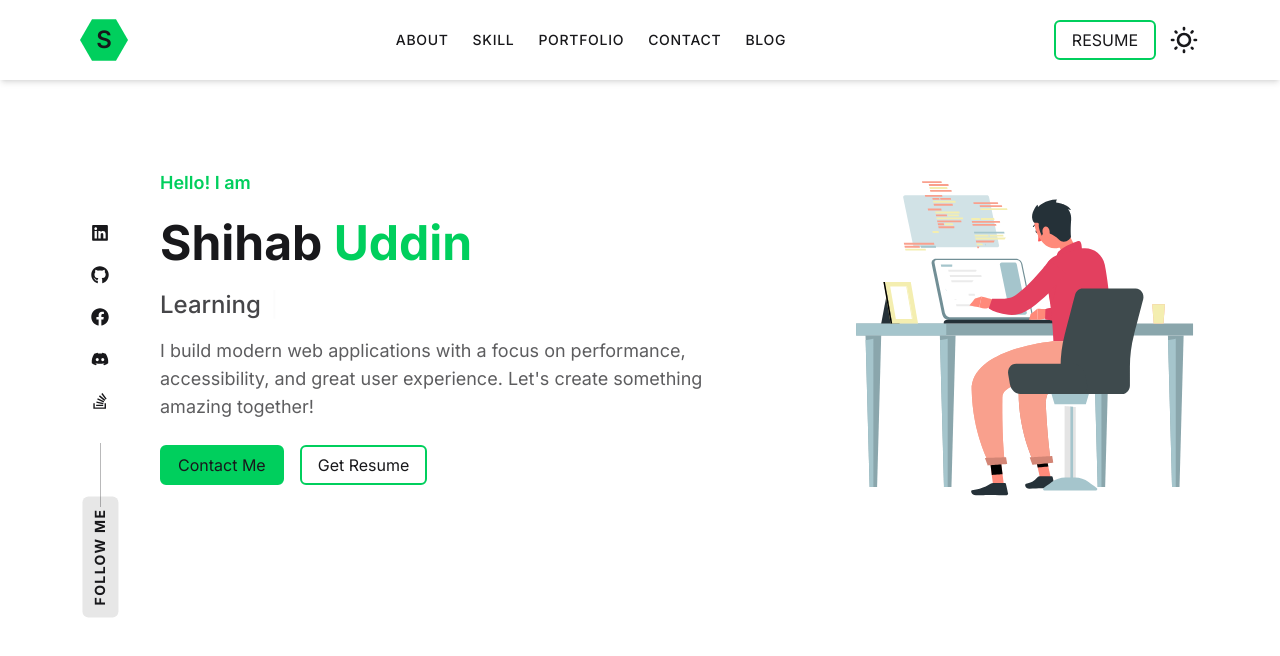
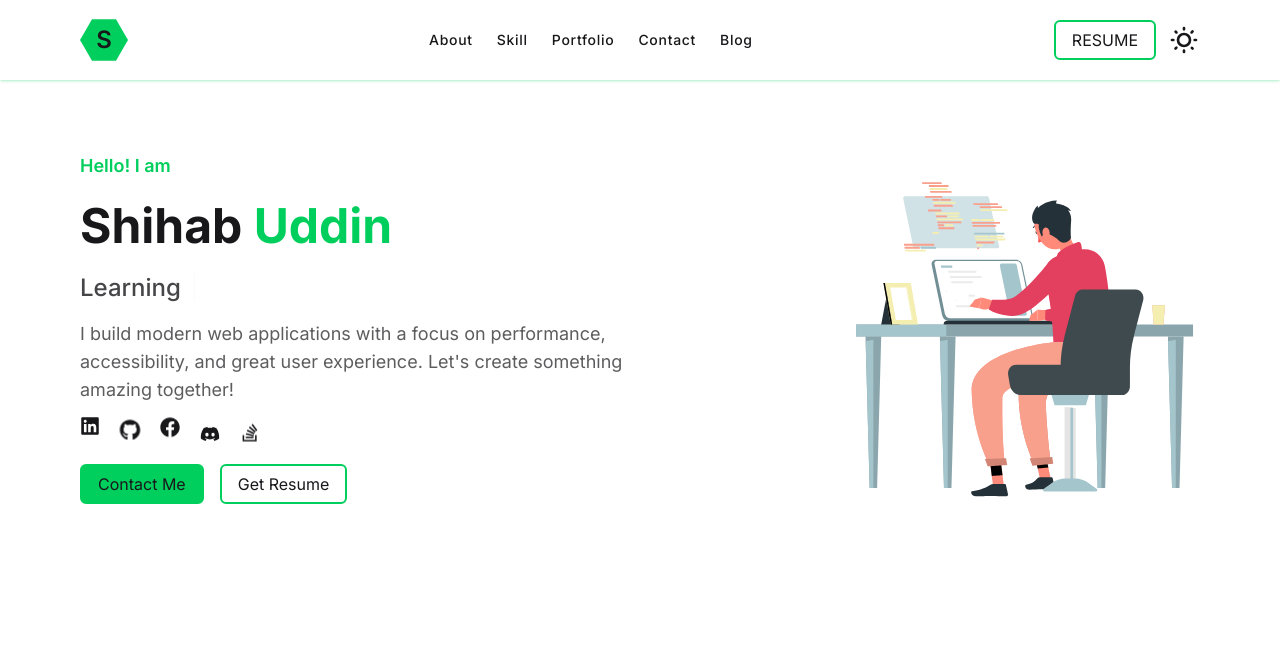
Before and after one commit to shihabuddin-dev/shihab-dev, a React (Vite) app: page / in a window 1280 px wide. Shown: the top 656 px of the page. Built offline with nearby package versions, Linux system fonts and the light colour scheme.

Commit message:
navbar and hero section make smooth

```diff
--- a/src/components/home/Hero.jsx
+++ b/src/components/home/Hero.jsx
@@ -1,93 +1,16 @@
 import Lottie from 'lottie-react';
 import coding from '../../assets/lottis/coding.json'
 import Button from '../ui/Button';
-import { FaLinkedin, FaGithub, FaFacebook, FaDiscord, FaStackOverflow } from 'react-icons/fa';
 import { Typewriter } from 'react-simple-typewriter';
-import { motion } from 'framer-motion';
-import SectionHeading from '../shared/SectionHeading';
-
-const socialLinks = [
-    {
-        href: 'https://linkedin.com/in/shihab-dev',
-        icon: <FaLinkedin />,
-        label: 'LinkedIn',
-    },
-    {
-        href: 'https://github.com/shihabuddin-dev',
-        icon: <FaGithub />,
-        label: 'GitHub',
-    },
-    {
-        href: 'https://facebook.com/your-facebook',
-        icon: <FaFacebook />,
-        label: 'Facebook',
-    },
-    {
-        href: 'https://discord.com/users/shihab.dev',
-        icon: <FaDiscord />,
-        label: 'Discord',
-    },
-    {
-        href: 'https://stackoverflow.com/users/29589367/shihab-dev',
-        icon: <FaStackOverflow />,
-        label: 'Stack Overflow',
-    },
-];
-
-const iconVariants = {
-    initial: { y: 0, opacity: 1 },
-    animate: {
-        y: [0, -10, 0],
-        opacity: 1,
-        transition: {
-            repeat: Infinity,
-            duration: 2.5,
-            ease: 'easeInOut',
-            repeatType: 'loop',
-            delay: 0.2,
-            staggerChildren: 0.15,
-        },
-    },
-    hover: {
-        scale: 1.25,
-        boxShadow: '0 4px 24px 0 var(--color-primary, #5046E5)',
-        color: 'var(--color-primary, #5046E5)',
-        transition: { type: 'spring', stiffness: 400, damping: 15 },
-    },
-};
+import AnimatedSocialIcon from '../shared/AnimatedSocialIcon';
 
 const Hero = () => {
-
 
     return (
         <section className="flex flex-col md:flex-row items-center justify-between gap-8 md:rellative">
 
-            {/* Social Sidebar - Desktop Only */}
-            <div className="hidden md:flex flex-col items-center gap-6 absolute left-10 top-1/2 -translate-y-1/2 z-10 text-lg">
-
-                {socialLinks.map((link, i) => (
-                    <motion.a
-                        key={link.label}
-                        href={link.href}
-                        target="_blank"
-                        rel="noopener noreferrer"
-                        className="rounded-full"
-                        initial="initial"
-                        animate="animate"
-                        whileHover="hover"
-                        variants={iconVariants}
-                        custom={i}
-                        aria-label={link.label}
-                    >
-                        {link.icon}
-                    </motion.a>
-                ))}
-                <div className="w-px h-16 bg-base-content/30 my-2"></div>
-                <div className="bg-base-content/10 px-3 py-2 rounded-md rotate-[-90deg] text-base-content font-bold tracking-widest text-sm select-none">FOLLOW ME</div>
-            </div>
-
             {/* Left: Text Content */}
-            <div className="flex flex-col items-start gap-3 md:gap-4 md:pl-20">
+            <div className="flex flex-col items-start gap-3 md:gap-4">
                 <p className="text-primary text-lg font-semibold">Hello! I am</p>
                 <h1 className="text-4xl md:text-5xl font-bold leading-tight text-base-content">
                     Shihab <span className="text-primary">Uddin</span>
@@ -104,37 +27,18 @@ const Hero = () => {
                 <p className="text-base md:text-lg text-base-content/70 max-w-xl">
                     I build modern web applications with a focus on performance, accessibility, and great user experience. Let's create something amazing together!
                 </p>
+                {/* Social Row*/}
+                <AnimatedSocialIcon />
                 <div className="flex gap-2 md:gap-4 mt-2">
                     <Button>   <a href="#contact">Contact Me</a></Button>
                     <Button variant='outline'>      <a href="/resume.pdf" download>Get Resume</a></Button>
                 </div>
             </div>
 
-            {/* Social Row - Mobile Only */}
-            <div className="flex flex-col items-center w-full gap-4 md:hidden">
-                <SectionHeading>Follow ME</SectionHeading>
-                <div className="flex items-center justify-center gap-5 text-xl">
-                    {socialLinks.map((link, i) => (
-                        <motion.a
-                            key={link.label}
-                            href={link.href}
-                            target="_blank"
-                            rel="noopener noreferrer"
-                            className="rounded-full"
-                            initial="initial"
-                            animate="animate"
-                            whileHover="hover"
-                            variants={iconVariants[i % iconVariants.length] || iconVariants[0]}
-                            aria-label={link.label}
-                        >
-                            {link.icon}
-                        </motion.a>
-                    ))}
-                </div>
-            </div>
+
             {/* Right: Lottie Animation */}
             <div>
-                <Lottie animationData={coding} className="w-full h-[250px] md:h-[350px]" />
+                <Lottie animationData={coding} className="w-full h-[220px] md:h-[350px]" />
             </div>
         </section>
     );
--- /dev/null
+++ b/src/components/shared/AnimatedSocialIcon.jsx
@@ -0,0 +1,183 @@
+import { FaLinkedin, FaGithub, FaFacebook, FaDiscord, FaStackOverflow } from 'react-icons/fa';
+import { motion } from 'framer-motion';
+
+const socialLinks = [
+    {
+        href: 'https://linkedin.com/in/shihab-dev',
+        icon: <FaLinkedin />,
+        label: 'LinkedIn',
+    },
+    {
+        href: 'https://github.com/shihabuddin-dev',
+        icon: <FaGithub />,
+        label: 'GitHub',
+    },
+    {
+        href: 'https://facebook.com/your-facebook',
+        icon: <FaFacebook />,
+        label: 'Facebook',
+    },
+    {
+        href: 'https://discord.com/users/shihab.dev',
+        icon: <FaDiscord />,
+        label: 'Discord',
+    },
+    {
+        href: 'https://stackoverflow.com/users/29589367/shihab-dev',
+        icon: <FaStackOverflow />,
+        label: 'Stack Overflow',
+    },
+];
+
+const iconVariants = {
+    initial: { y: 0, opacity: 1 },
+    animate: {
+        y: [0, 8, 0],
+        opacity: 1,
+        transition: {
+            repeat: Infinity,
+            duration: 2.5,
+            ease: 'easeInOut',
+            repeatType: 'loop',
+            delay: 0.2,
+            staggerChildren: 0.15,
+        },
+    },
+    hover: {
+        scale: 1.25,
+        boxShadow: '0 4px 24px 0 var(--color-primary, #5046E5)',
+        color: 'var(--color-primary, #5046E5)',
+        transition: { type: 'spring', stiffness: 400, damping: 15 },
+    },
+};
+
+// Unique animation variants for each social icon (reduced, more subtle)
+const uniqueIconVariants = {
+    linkedin: {
+        initial: { y: 0, opacity: 1 },
+        animate: {
+            y: [0, -6, 0],
+            opacity: 1,
+            transition: {
+                repeat: Infinity,
+                duration: 3,
+                ease: 'easeInOut',
+                repeatType: 'loop',
+                delay: 0.1,
+            },
+        },
+        hover: {
+            scale: 1.15,
+            color: 'var(--color-primary, #5046E5)',
+            transition: { type: 'spring', stiffness: 400, damping: 15 },
+        },
+    },
+    github: {
+        initial: { y: 0, opacity: 1 },
+        animate: {
+            scale: [1, 1.08, 1],
+            opacity: 1,
+            transition: {
+                repeat: Infinity,
+                duration: 2.8,
+                ease: 'easeInOut',
+                repeatType: 'loop',
+                delay: 0.3,
+            },
+        },
+        hover: {
+            scale: 1.18,
+            color: 'var(--color-primary, #5046E5)',
+            transition: { type: 'spring', stiffness: 400, damping: 15 },
+        },
+    },
+    facebook: {
+        initial: { y: 0, opacity: 1 },
+        animate: {
+            y: [0, -4, 0],
+            opacity: 1,
+            transition: {
+                repeat: Infinity,
+                duration: 3.2,
+                ease: 'easeInOut',
+                repeatType: 'loop',
+                delay: 0.5,
+            },
+        },
+        hover: {
+            scale: 1.15,
+            color: 'var(--color-primary, #5046E5)',
+            transition: { type: 'spring', stiffness: 400, damping: 15 },
+        },
+    },
+    discord: {
+        initial: { y: 0, opacity: 1 },
+        animate: {
+            y: [0, 6, 0],
+            opacity: 1,
+            transition: {
+                repeat: Infinity,
+                duration: 3.1,
+                ease: 'easeInOut',
+                repeatType: 'loop',
+                delay: 0.7,
+            },
+        },
+        hover: {
+            scale: 1.15,
+            color: 'var(--color-primary, #5046E5)',
+            transition: { type: 'spring', stiffness: 400, damping: 15 },
+        },
+    },
+    stackoverflow: {
+        initial: { y: 0, opacity: 1 },
+        animate: {
+            rotate: [0, 8, 0],
+            opacity: 1,
+            transition: {
+                repeat: Infinity,
+                duration: 3.5,
+                ease: 'easeInOut',
+                repeatType: 'loop',
+                delay: 0.9,
+            },
+        },
+        hover: {
+            scale: 1.13,
+            color: 'var(--color-primary, #5046E5)',
+            transition: { type: 'spring', stiffness: 400, damping: 15 },
+        },
+    },
+};
+
+const AnimatedSocialIcon = () => {
+    return (
+        <div className="flex flex-col items-center gap-4 ">
+            <div className="flex items-center justify-center gap-5 text-xl">
+                {socialLinks.map((link) => {
+                    // Get unique variant based on social platform
+                    const variantKey = link.label.toLowerCase();
+                    const uniqueVariant = uniqueIconVariants[variantKey] || iconVariants;
+                    return (
+                        <motion.a
+                            key={link.label}
+                            href={link.href}
+                            target="_blank"
+                            rel="noopener noreferrer"
+                            className="rounded-full transition-all duration-200 hover:scale-110 hover:shadow-lg hover:shadow-primary/60"
+                            initial="initial"
+                            animate="animate"
+                            whileHover="hover"
+                            variants={uniqueVariant}
+                            aria-label={link.label}
+                        >
+                            {link.icon}
+                        </motion.a>
+                    );
+                })}
+            </div>
+        </div>
+    );
+};
+
+export default AnimatedSocialIcon;
--- a/src/components/shared/Navbar.jsx
+++ b/src/components/shared/Navbar.jsx
@@ -10,19 +10,21 @@ const Navbar = () => {
     const [isOpen, setIsOpen] = useState(false);
 
     const navLinks = [
-        { name: "ABOUT", path: "/about" },
-        { name: "SKILL", path: "/skill" },
-        { name: "PORTFOLIO", path: "/portfolio" },
-        { name: "CONTACT", path: "/contact" },
-        { name: "BLOG", path: "/blog" },
+        { name: "About", path: "/about" },
+        { name: "Skill", path: "/skill" },
+        { name: "Portfolio", path: "/portfolio" },
+        { name: "Contact", path: "/contact" },
+        { name: "Blog", path: "/blog" },
     ];
+    const linkClass = "hover:text-primary transition-all duration-300 hover:shadow-xl hover:shadow-primary/60"
 
     const handleLinkClick = () => {
         setIsOpen(false);
     };
 
     return (
-        <nav className="px-4 py-2 md:py-4 flex items-center justify-between relative max-w-6xl mx-auto">
+        <nav className="fixed top-0 left-0 w-full bg-base-100 z-50 shadow-sm shadow-primary/25">
+            <div className="max-w-6xl mx-auto px-4 py-3 md:py-4 flex items-center justify-between">
                 {/* Logo */}
                 <div className="w-12 h-12">
                     <Logo />
@@ -31,7 +33,7 @@ const Navbar = () => {
                 <ul className="hidden lg:flex gap-6 text-sm font-medium tracking-wider">
                     {navLinks.map((link) => (
                         <li key={link.name}>
-                        <a href={`#${link.path}`} className="hover:text-primary">
+                            <a href={`#${link.path}`} className={linkClass}>
                                 {link.name}
                             </a>
                         </li>
@@ -49,7 +51,7 @@ const Navbar = () => {
                         <GiHamburgerMenu />
                     </button>
                 </div>
-
+            </div>
             {/* Mobile menu */}
             <div
                 className={`lg:hidden text-base-content fixed top-0 left-0 h-full w-full bg-base-100 z-50 transition-transform duration-300 text-center ease-in-out ${isOpen ? "translate-x-0" : "-translate-x-full"
@@ -62,7 +64,6 @@ const Navbar = () => {
                         className="py-2 px-2 rounded-sm text-2xl absolute top-4 right-4"
                         onClick={() => setIsOpen(false)}
                     >
-
                         <IoIosClose className="text-3xl font-bold" />
                     </button>
 
@@ -77,7 +78,7 @@ const Navbar = () => {
                             <li key={link.name}>
                                 <a
                                     href={`#${link.path}`}
-                                    className="hover:text-primary"
+                                    className={linkClass}
                                     onClick={handleLinkClick}
                                 >
                                     {link.name}
@@ -89,9 +90,8 @@ const Navbar = () => {
                     {/* Resume & Theme Toggle */}
                     <div className="space-y-3">
                         <Button variant="outline">
-                            RESUME
+                            Resume
                         </Button>
-                        {/* <Button> <ThemeToggle/></Button> */}
                     </div>
                 </div>
             </div>
--- a/src/components/shared/SectionHeading.jsx
+++ b/src/components/shared/SectionHeading.jsx
@@ -1,5 +1,3 @@
-import React from "react";
-
 const SectionHeading = ({ children }) => (
   <div className="flex items-center w-full justify-center gap-2">
     <div className="flex-1 h-px bg-base-content/30" />
--- a/src/layout/Root.jsx
+++ b/src/layout/Root.jsx
@@ -6,9 +6,8 @@ import { Outlet } from 'react-router';
 const Root = () => {
     return (
         <>
-            <nav className='shadow-md'>    <Navbar /></nav>
-
-            <main> <Outlet /></main>
+            <nav><Navbar /></nav>
+            <main className='mt-20'> <Outlet /></main>
             {/* <footer>   <Footer /></footer> */}
         </>
     );
```
Also changed, not shown: cspell.json (added, +11 -0 lines), src/components/ui/Button.jsx (+3 -5 lines), .cspell/custom-dictionary-workspace.txt (added). Lines whose indentation alone changed are shown as unchanged.
